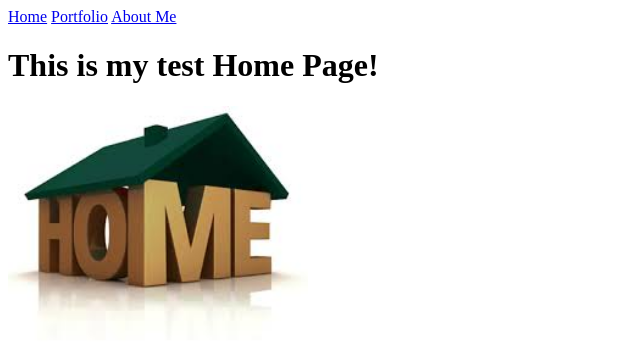
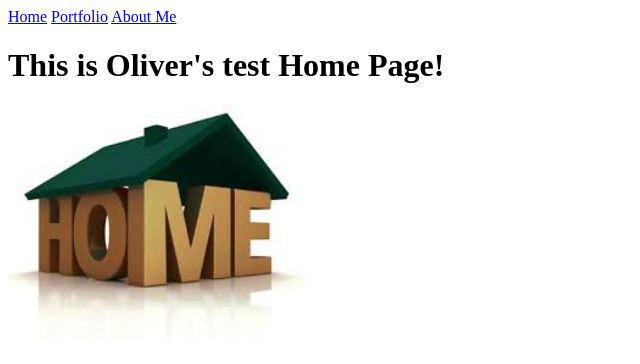
Before and after one commit to olopez911/olopez911.github.io, a plain HTML site: page my_website/index.html in a window 1280 px wide. Shown: the whole page, without its empty margins (0-640 px from the left). Drawn offline with Linux system fonts and the light colour scheme.

Commit message:
Changed the Heading

```diff
--- a/my_website/index.html
+++ b/my_website/index.html
@@ -8,7 +8,7 @@
     <a href="index.html">Home</a>
     <a href="portfolio.html">Portfolio</a>
     <a href="aboutme.html">About Me</a>
-    <h1>This is my test Home Page!</h1>
+    <h1>This is Oliver's test Home Page!</h1>
     <img src="images/home.jpg" height="250">
   </body>
 </html>
```
